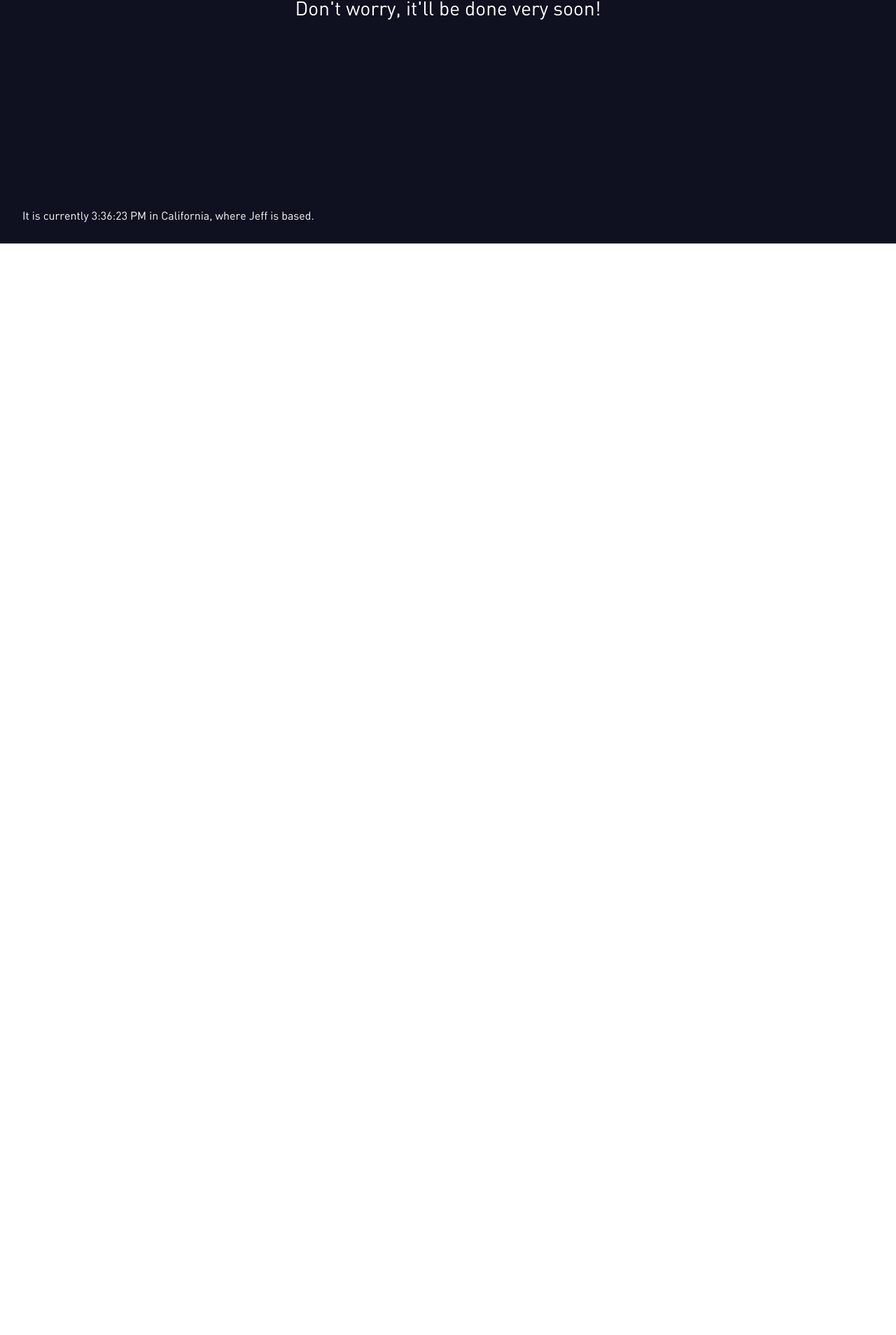
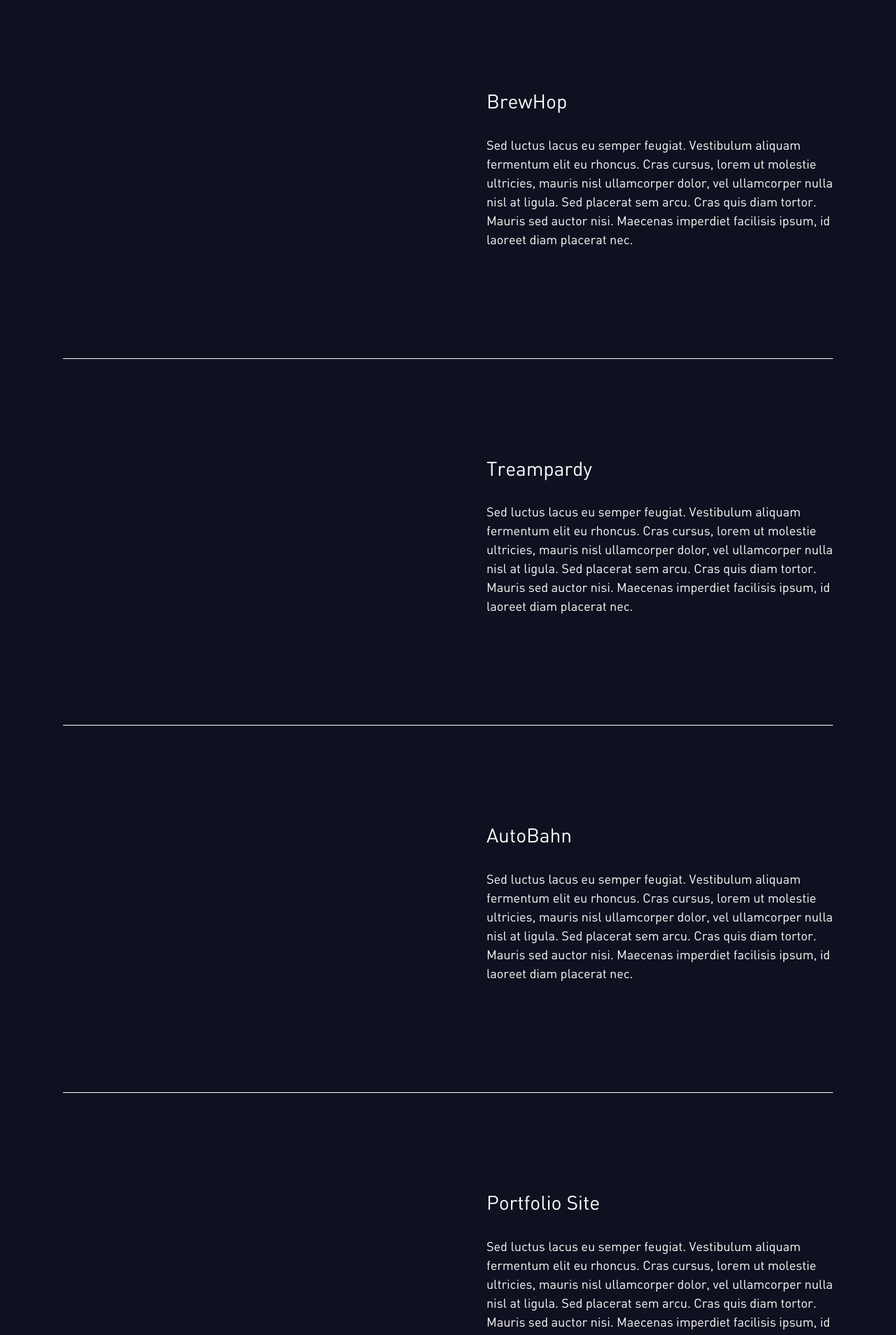
Before and after one commit to jwpettit/Portfolio-Website, a React (Create React App) app: page /work in a window 1280 px wide. Shown: the part 452-2360 px from the top of the page at 70% size. Before the commit the page ends 800 px from the top, so only its background shows below. Built offline with nearby package versions, Linux system fonts and the light colour scheme.

Commit message:
Started roughing out work page

```diff
--- a/src/pages/Work.jsx
+++ b/src/pages/Work.jsx
@@ -1,14 +1,111 @@
+import AboutMe from "../components/AboutMe";
+import Resume from "../components/Resume";
+
 export default function Work() {
     return (
-        <div className="Invalid-Container">
-            <div className="H1-Header">
-                <h1>Work</h1>
-                <h1>This page is under construction.</h1>
-            </div>
-            <br />
-            <div className="H3-Header">
-                <h3>Don't worry, it'll be done very soon!</h3>
+        <div className="Page-Background-Container">
+            <div className="Page-Content-Container-1">
+                <div className="H1-Header">
+                    <h1>Work</h1>
+                </div>
+                <br />
+                <div className="H3-Header">
+                    <h3>
+                        utrum nunc vel porttitor. Nulla sed velit id augue
+                        pellentesque vehicula et sed lorem. Nullam auctor ornare
+                        massa id egestas. Curabitur at risus nec dolor laoreet
+                        ultrices.
+                    </h3>
+                </div>
+                <div className="Horizontal-Section-Divider" />
+                <div className="Page-Content-Container-2">
+                    <div className="Page-Content-Column-1"></div>
+                    <div className="Page-Content-Column-1">
+                        <div className="H3-Header">
+                            <h3>BrewHop</h3>
+                        </div>
+                        <br />
+                        <div className="Body-Text">
+                            <p>
+                                Sed luctus lacus eu semper feugiat. Vestibulum
+                                aliquam fermentum elit eu rhoncus. Cras cursus,
+                                lorem ut molestie ultricies, mauris nisl
+                                ullamcorper dolor, vel ullamcorper nulla nisl at
+                                ligula. Sed placerat sem arcu. Cras quis diam
+                                tortor. Mauris sed auctor nisi. Maecenas
+                                imperdiet facilisis ipsum, id laoreet diam
+                                placerat nec.
+                            </p>
+                        </div>
+                    </div>
+                </div>
+                <div className="Horizontal-Section-Divider" />
+                <div className="Page-Content-Container-2">
+                    <div className="Page-Content-Column-1"></div>
+                    <div className="Page-Content-Column-1">
+                        <div className="H3-Header">
+                            <h3>Treampardy</h3>
+                        </div>
+                        <br />
+                        <div className="Body-Text">
+                            <p>
+                                Sed luctus lacus eu semper feugiat. Vestibulum
+                                aliquam fermentum elit eu rhoncus. Cras cursus,
+                                lorem ut molestie ultricies, mauris nisl
+                                ullamcorper dolor, vel ullamcorper nulla nisl at
+                                ligula. Sed placerat sem arcu. Cras quis diam
+                                tortor. Mauris sed auctor nisi. Maecenas
+                                imperdiet facilisis ipsum, id laoreet diam
+                                placerat nec.
+                            </p>
+                        </div>
+                    </div>
+                </div>
+                <div className="Horizontal-Section-Divider" />
+                <div className="Page-Content-Container-2">
+                    <div className="Page-Content-Column-1"></div>
+                    <div className="Page-Content-Column-1">
+                        <div className="H3-Header">
+                            <h3>AutoBahn</h3>
+                        </div>
+                        <br />
+                        <div className="Body-Text">
+                            <p>
+                                Sed luctus lacus eu semper feugiat. Vestibulum
+                                aliquam fermentum elit eu rhoncus. Cras cursus,
+                                lorem ut molestie ultricies, mauris nisl
+                                ullamcorper dolor, vel ullamcorper nulla nisl at
+                                ligula. Sed placerat sem arcu. Cras quis diam
+                                tortor. Mauris sed auctor nisi. Maecenas
+                                imperdiet facilisis ipsum, id laoreet diam
+                                placerat nec.
+                            </p>
+                        </div>
+                    </div>
+                </div>
+                <div className="Horizontal-Section-Divider" />
+                <div className="Page-Content-Container-2">
+                    <div className="Page-Content-Column-1"></div>
+                    <div className="Page-Content-Column-1">
+                        <div className="H3-Header">
+                            <h3>Portfolio Site</h3>
+                        </div>
+                        <br />
+                        <div className="Body-Text">
+                            <p>
+                                Sed luctus lacus eu semper feugiat. Vestibulum
+                                aliquam fermentum elit eu rhoncus. Cras cursus,
+                                lorem ut molestie ultricies, mauris nisl
+                                ullamcorper dolor, vel ullamcorper nulla nisl at
+                                ligula. Sed placerat sem arcu. Cras quis diam
+                                tortor. Mauris sed auctor nisi. Maecenas
+                                imperdiet facilisis ipsum, id laoreet diam
+                                placerat nec.
+                            </p>
+                        </div>
+                    </div>
+                </div>
             </div>
         </div>
     );
-};
+}
```
